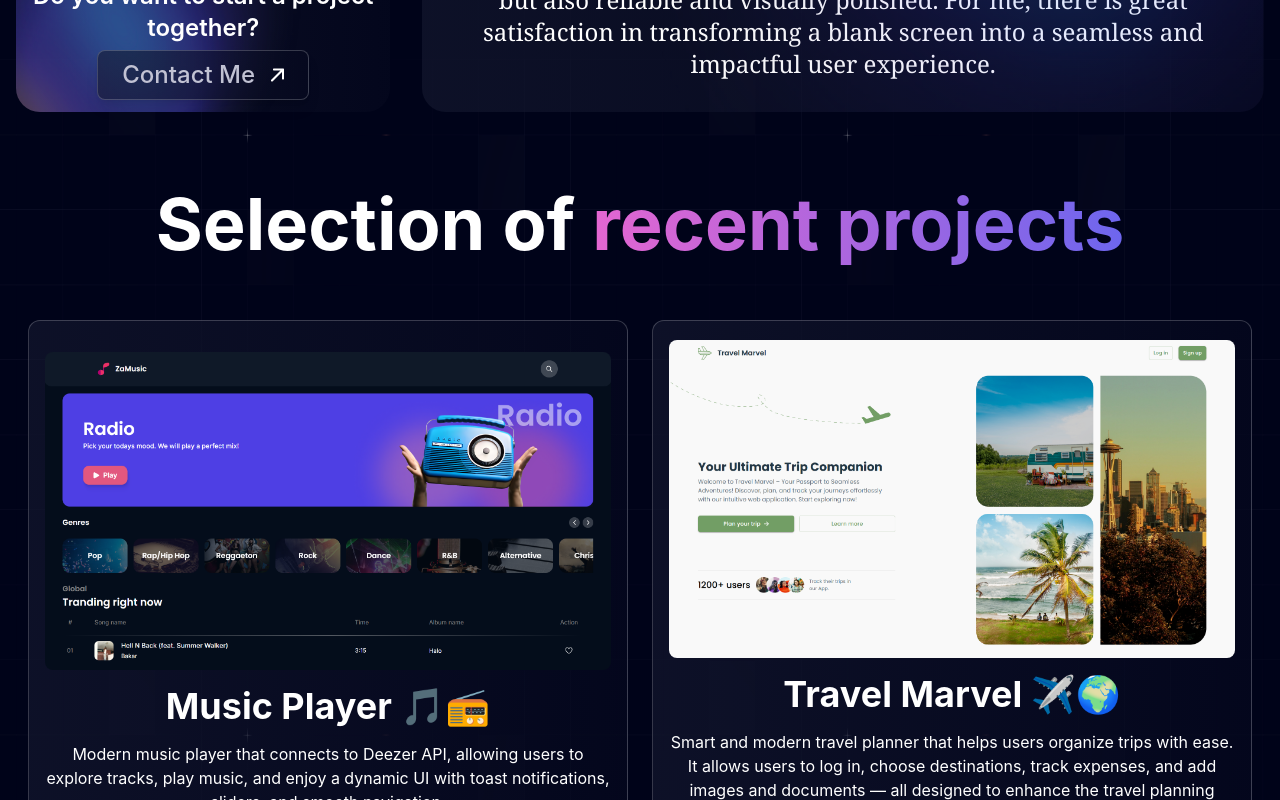
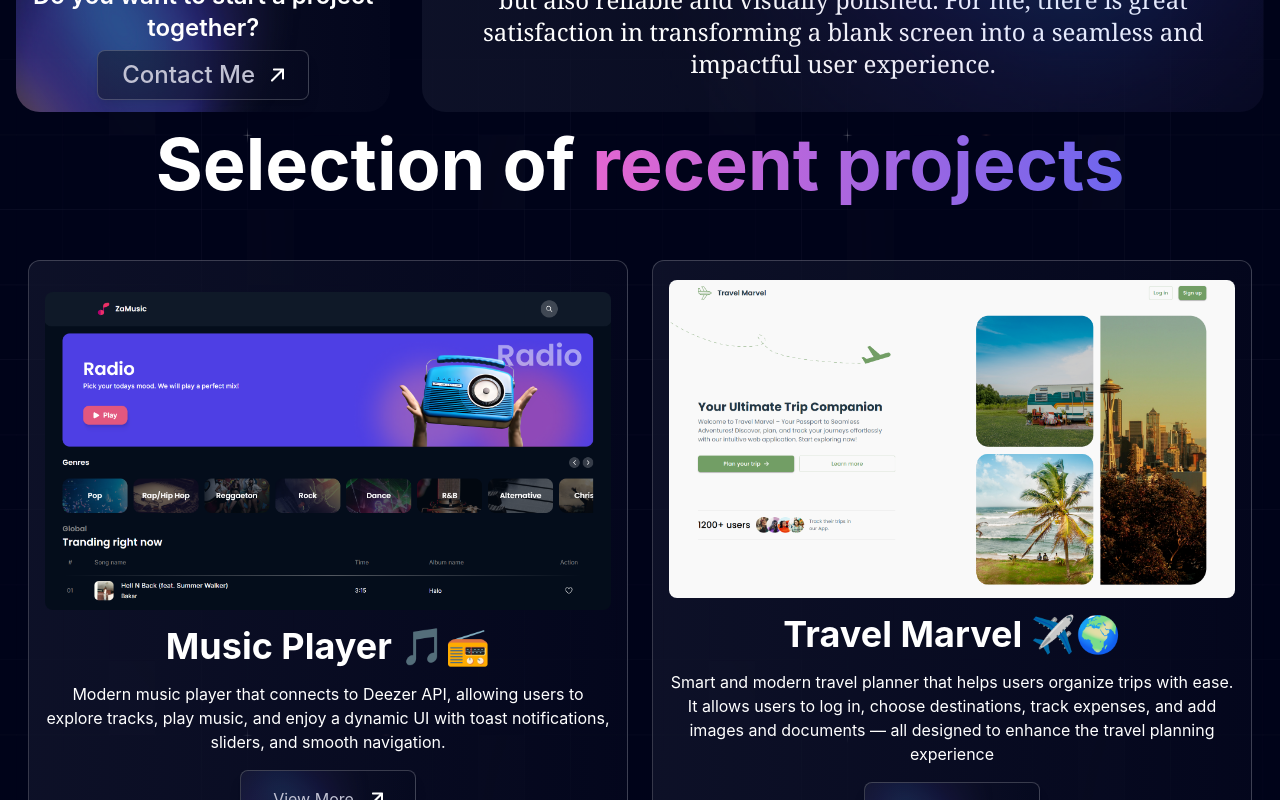
Before and after one commit to Nikolic1992/my-portfolio, a React (Vite) app: page / in a window 1280 px wide. Shown: the part 1740-2540 px from the top of the page. Built offline with nearby package versions, Linux system fonts and the light colour scheme.

Commit message:
final update

```diff
--- a/index.html
+++ b/index.html
@@ -6,7 +6,7 @@
   <link rel="icon" type="image/svg+xml" href="/vite.svg" />
   <meta name="viewport" content="width=device-width, initial-scale=1.0" />
   <link rel="icon" type="image/x-icon" href="/favicon.ico">
-  <title>SN-technology</title>
+  <title>Nikolic Stevan</title>
 </head>
 
 <body>
--- a/src/components/Contact.tsx
+++ b/src/components/Contact.tsx
@@ -43,7 +43,7 @@ function Contact() {
 
   return (
     <div className="mt-40 flex flex-col items-center justify-center gap-8 px-4 md:px-0">
-      <h1 className="text-mainWhite w-[390px] text-center tracking-tight md:w-[650px]">
+      <h1 className="text-mainWhite w-[300px] text-center tracking-tight md:w-[650px]">
         Ready to take <span className="gradient-text">your</span> digital
         presence to the <span className="gradient-text">next level</span>?
       </h1>
--- a/src/components/Projects.tsx
+++ b/src/components/Projects.tsx
@@ -19,7 +19,7 @@ function Projects({ scrollTo }: ProjectsProps) {
     <div
       ref={sectionRef}
       id="projects"
-      className="relative mt-15 flex min-h-screen flex-col items-center justify-center px-4 md:px-0"
+      className="relative mt-15 flex min-h-screen flex-col items-center justify-center px-4 md:mt-0 md:px-0"
     >
       <h1 className="text-mainWhite text-center">
         Selection of <span className="gradient-text">recent projects</span>
--- a/src/components/Testimonials.tsx
+++ b/src/components/Testimonials.tsx
@@ -81,7 +81,7 @@ function Testimonials() {
 
     const interval = setInterval(() => {
       emblaApi.scrollNext();
-    }, 5000);
+    }, 10000);
 
     return () => clearInterval(interval);
   }, [emblaApi]);
```
